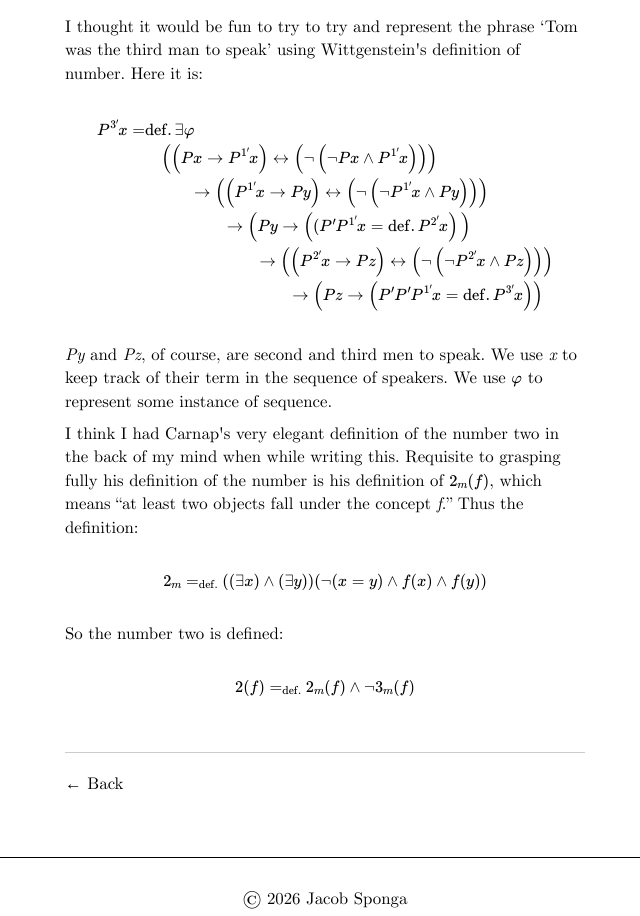
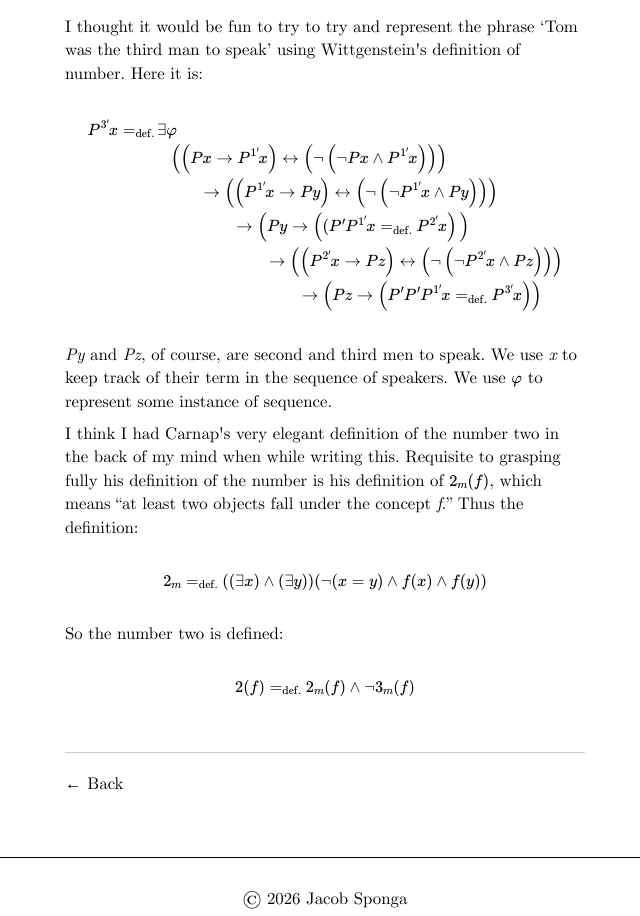
Before and after one commit to newstylemagazine/jacobsponga, a plain HTML site: page articles/wittgenstein-number.html in a window 1280 px wide. Shown: the part 988-1904 px from the top of the page, without its empty margins (315-955 px from the left). Drawn offline with nearby package versions, Linux system fonts and the light colour scheme.

Commit message:
Add files via upload

```diff
--- a/articles/wittgenstein-number.html
+++ b/articles/wittgenstein-number.html
@@ -40,12 +40,12 @@
 
             <div class="math-block">
             \[\begin{aligned}
-            P^{3'}x = & \text{def.}\,\exists\varphi \\
+            P^{3'}x =_{\text{def.}} & \,\exists\varphi \\
              & \quad\left( \left( Px \rightarrow P^{1'}x \right) \leftrightarrow \left( \neg\left( \neg Px \land P^{1'}x \right) \right) \right) \\
              & \quad\quad\quad \rightarrow \left( \left( P^{1'}x \rightarrow Py \right) \leftrightarrow \left( \neg\left( \neg P^{1'}x \land Py \right) \right) \right) \\
-             & \quad\quad\quad\quad\quad \rightarrow \left( Py \rightarrow \left( ( P'P^{1'}x = \text{def.}\, P^{2'}x \right)\,\right) \\
+             & \quad\quad\quad\quad\quad \rightarrow \left( Py \rightarrow \left( ( P'P^{1'}x =_{\text{def.}} P^{2'}x \right)\,\right) \\
              & \quad\quad\quad\quad\quad\quad\quad \rightarrow \left( \left( P^{2'}x \rightarrow Pz \right) \leftrightarrow \left( \neg\left( \neg P^{2'}x \land Pz \right) \right) \right) \\
-             & \quad\quad\quad\quad\quad\quad\quad\quad\quad \rightarrow \left( Pz \rightarrow \left( P'P'P^{1'}x = \text{def.}\, P^{3'}x\right) \right)
+             & \quad\quad\quad\quad\quad\quad\quad\quad\quad \rightarrow \left( Pz \rightarrow \left( P'P'P^{1'}x =_{\text{def.}} P^{3'}x\right) \right)
             \end{aligned}\]
             </div>
 
```
